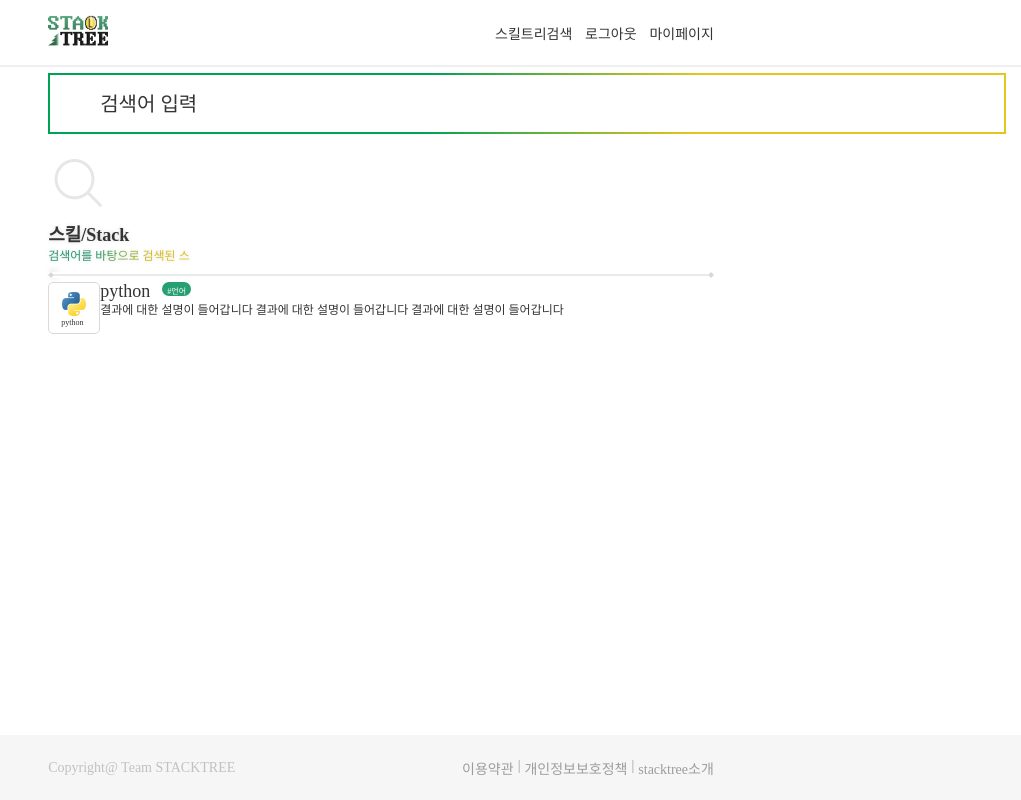
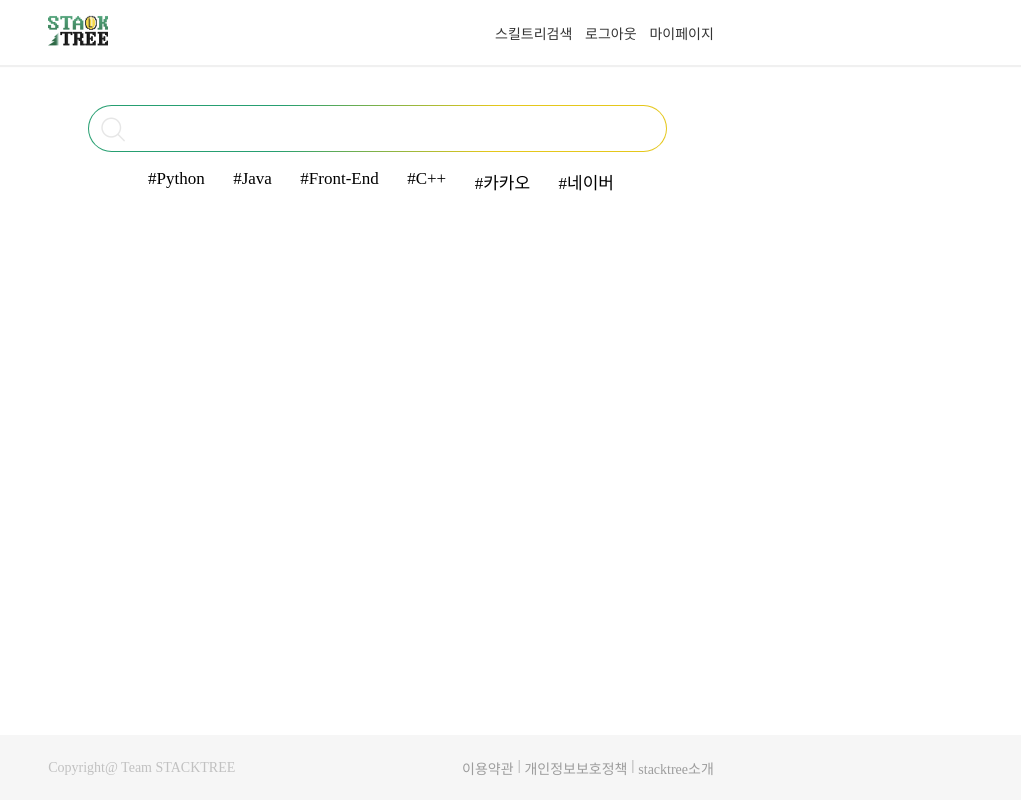
Before and after one commit to elementrix/YoungBoss_StackTree, a Django app: page /result/ in a window 1280 px wide. Shown: the whole page, without its empty margins (259-1280 px from the left). Run offline with Django 4.2, Linux system fonts and the light colour scheme; some web fonts are replaced.

Commit message:
johnny result page reset

```diff
--- a/stacktreeproject/main/static/css/result.css
+++ b/stacktreeproject/main/static/css/result.css
@@ -69,19 +69,91 @@
     src: url('../font/NotoSansKR-Thin.otf');
 }
 
-form {
+
+html, body, div, span, applet, object, iframe,
+h1, h2, h3, h4, h5, h6, p, blockquote, pre,
+a, abbr, acronym, address, big, cite, code,
+del, dfn, em, img, ins, kbd, q, s, samp,
+small, strike, strong, sub, sup, tt, var,
+b, u, i, center,
+dl, dt, dd, ol, ul, li,
+fieldset, form, label, legend,
+table, caption, tbody, tfoot, thead, tr, th, td,
+article, aside, canvas, details, embed,
+figure, figcaption, footer, header, hgroup,
+menu, nav, output, ruby, section, summary,
+time, mark, audio, video {
+	margin: 0;
+	padding: 0;
+	border: 0;
+	font-size: 100%;
+	font: inherit;
+	vertical-align: baseline;
+}
+/* HTML5 display-role reset for older browsers */
+html,body {
+    height: 100%;
+}
+
+ol, ul {
+	list-style: none;
+}
+blockquote, q {
+	quotes: none;
+}
+blockquote:before, blockquote:after,
+q:before, q:after {
+	content: '';
+	content: none;
+}
+table {
+	border-collapse: collapse;
+	border-spacing: 0;
+}
+
+.result-area{
+    display: flex;
+    flex-direction: column;
+    padding-left: 24%;
+    padding-right: 24%;
+}
+
+.search-bar-wrapper{
+    width: 88%;
+    height: 42px;
+    position: relative;
+    margin-top: 40px;
+    padding-bottom: 4px;
+}
+
+.ico-result-search{
+    width: 33px;
+    height: 36px;
+    position: absolute;
+    top: 5px;
+    left: 10px;
+}
+
+.keyword-tag-area{
+    display: flex;
+    flex-direction: row;
+    justify-content: space-between;
+    width: 70%;
+    margin-top: 18px;
+}
+
+.keyword-tag{
+    font-size: 17px;
+    font-family: IBM-Plex-Sans-Light;
+}
+
+.search-bar-area{
     display: flex;
     flex-direction: column;
     align-items: center;
-    width: 394px;
-
-    margin-left: auto;
-    margin-right: auto;
-    margin-top: auto;
-    margin-bottom: auto;
 }
 
-input {
+.search-bar{
     border:none;
     border-right:0px;
     border-top:0px;
@@ -90,179 +162,18 @@ input {
 
     background: transparent;
 
-    width: 884px;
-    height: 47px;
-    left: 573;
-    top: 105px;
+    font-family: Noto-Sans-KR-Light;
+    font-size: 20px;
 
-    background-color: #FFFFFF;
-    border-radius: 23.5px;
-    flex-grow: 0;
-    margin: 8px 2px 8px 0;
-    padding: 8px 20px 2px 50px;
-    border: solid 2px;
-    margin-bottom: 10px;
+    width: 90%;
+    height: 100%;
 
-    /* background: linear-gradient(90.33deg, #00A355 39.84%, #E5C71B 67.55%), linear-gradient(0deg, #FFFFFF, #FFFFFF);
+    padding: 0px 0px 3px 50px;
 
-    border-image-source: linear-gradient(90.33deg, #00A355 39.84%, #E5C71B 67.55%); */
-
-
-    border-radius: 50px;
-    border-style: solid;
-    border-width: 2px;
-    border-image-source: linear-gradient(96deg, #00a355 40%, #e5c71b 68%);
-    border-image-slice: 1;
-    border-color: linear-gradient(to bottom, #fff, #fff), linear-gradient(96deg, #00a355 40%, #e5c71b 68%);
+    border: double 1px transparent;
+    border-radius: 40px;
+    background-image: linear-gradient(white, white),
+                      linear-gradient(99deg, #269f71 33%, #e5c71b 70%);
     background-origin: border-box;
+    background-clip: padding-box, border-box;
 }
-
-input::placeholder{
-    font-family: Noto-Sans-KR;
-    font-size: 20px;
-    margin-bottom: 5px;
-    color: #343434;
-}
-
-.ico-result-search {
-    position: relative;
-
-}
-.stack-title{
-    text-shadow: 0 0 4px rgba(0, 0, 0, 0.15);
-    font-family: IBMPlexSansKR;
-    font-size: 18px;
-    font-weight: bold;
-    text-align: left;
-    color: #343434;
-}
-
-.stack-explain{
-    width: 148px;
-    height: 18px;
-    flex-grow: 0;
-    text-shadow: 0 0 4px rgba(0, 0, 0, 0.15);
-    background-image: linear-gradient(101deg, #269f71 33%, #e5c71b 70%);
-    font-family: IBMPlexSansKR;
-    font-size: 12px;
-    text-align: left;
-    -webkit-background-clip: text;
-    background-clip: text;
-    -webkit-text-fill-color: transparent;
-
-}
-
-.lang-text{
-    float:left;
-    display:flex;
-    flex-direction: row;
-}
-
-.lang-name{
-    width: 62px;
-    height: 18px;
-    font-family: NotoSansKR;
-    font-size: 18px;
-    font-weight: 500;
-    font-stretch: normal;
-    font-style: normal;
-    line-height: 1;
-    letter-spacing: normal;
-    text-align: left;
-    color: #343434;
-    display: flex;
-    flex-direction: column;
-    float:left;
-}
-
-.lang-explain{
-    font-family: IBMPlexSansKR;
-    font-size: 12px;
-    font-weight: 300;
-    font-stretch: normal;
-    font-style: normal;
-    line-height: normal;
-    letter-spacing: normal;
-    color: #343434;
-    display:flex;
-    flex-direction:column;
-}
-
-.lang-square{
-    width: 50px;
-    height: 50px;
-    flex-grow: 0;
-    border: solid 1px #d9d9d9;
-    background-color: #fff;
-    border-radius:5px;
-    float:left;
-}
-
-.lang-logo{
-    width:26px;
-    height:26px;
-    border-radius: 5px;
-    text-align: center;
-    display: flex;
-    margin:auto;
-    padding-top:8px;
-}
-
-.logo-name{
-    width: 26px;
-    height: 12px;
-    flex-grow: 0;
-    font-family: IBMPlexSansKR;
-    font-size: 8px;
-    font-weight: 500;
-    text-align: center;
-    color: #343434;
-    line-height: 12px;
-    display:flex;
-    margin:auto;
-}
-
-.tag-btn-green{
-    width: 29px;
-    height: 14px;
-    font-size: 8px;
-    flex-grow: 0;
-    border-radius: 19.5px;
-    background-color: #269f71;
-}
-
-.tag-btn-hashtag{
-    width: 20px;
-    height: 12px;
-    font-size: 8px;
-    flex-grow:0;
-    font-family: NotoSansKR;
-    font-weight: 500;
-    text-align: center;
-    margin:auto;
-    padding-top:3px;
-    color: #fff;
-}
-
-.signup-contents{
-    display: flex;
-    flex-direction: column;
-    justify-content: space-between;
-    margin-left: 24%;
-    margin-right: 24%;
-}
-
-.gray-line {
-    width: 100%;
-}
-
-.stack-group{
-    width:100%;
-    margin:auto;
-}
-
-.lang-description{
-    display: flex;
-    flex-direction: column;
-    margin-left: 10px;
-}
--- a/stacktreeproject/main/templates/result.html
+++ b/stacktreeproject/main/templates/result.html
@@ -15,6 +15,68 @@
 
 <body>
 {% block content %}
+    <div class="result-area">
+        <div class="search-bar-area">
+
+            <div class="search-bar-wrapper">
+
+                <input type="text" class="search-bar">
+
+                <img class="ico-result-search" src="{% static 'img/ico_result_search.png' %}">
+
+            </div>
+
+            <div class="keyword-tag-area">
+                <p class="keyword-tag">
+                    #Python
+                </p>
+
+                <p class="keyword-tag">
+                    #Java
+                </p>
+
+                <p class="keyword-tag">
+                    #Front-End
+                </p>
+
+                <p class="keyword-tag">
+                    #C++
+                </p>
+
+                <p class="keyword-tag">
+                    #카카오
+                </p>
+
+                <p class="keyword-tag">
+                    #네이버
+                </p>
+
+            </div>
+
+        </div>
+
+        <div class="result-contents-area">
+
+            <div class="result-contents">
+
+                <div class="stack-contents">
+
+                </div>
+
+                <div class="job-contents">
+
+                </div>
+
+            </div>
+
+            <div class="keyword-rank">
+
+            </div>
+        </div>
+    </div>
+
+
+<!--
     <div class="signup-contents">
 
         <div class="searchbar">
@@ -58,12 +120,8 @@
                 </div>
             </div>
 
-
         </div>
 
-
-
-
-    </div>
+    </div> -->
 {% endblock %}
 </body>
```
Also changed, not shown: stacktreeproject/main/static/css/result copy.css (added, +268 -0 lines). Lines whose indentation alone changed are shown as unchanged.
